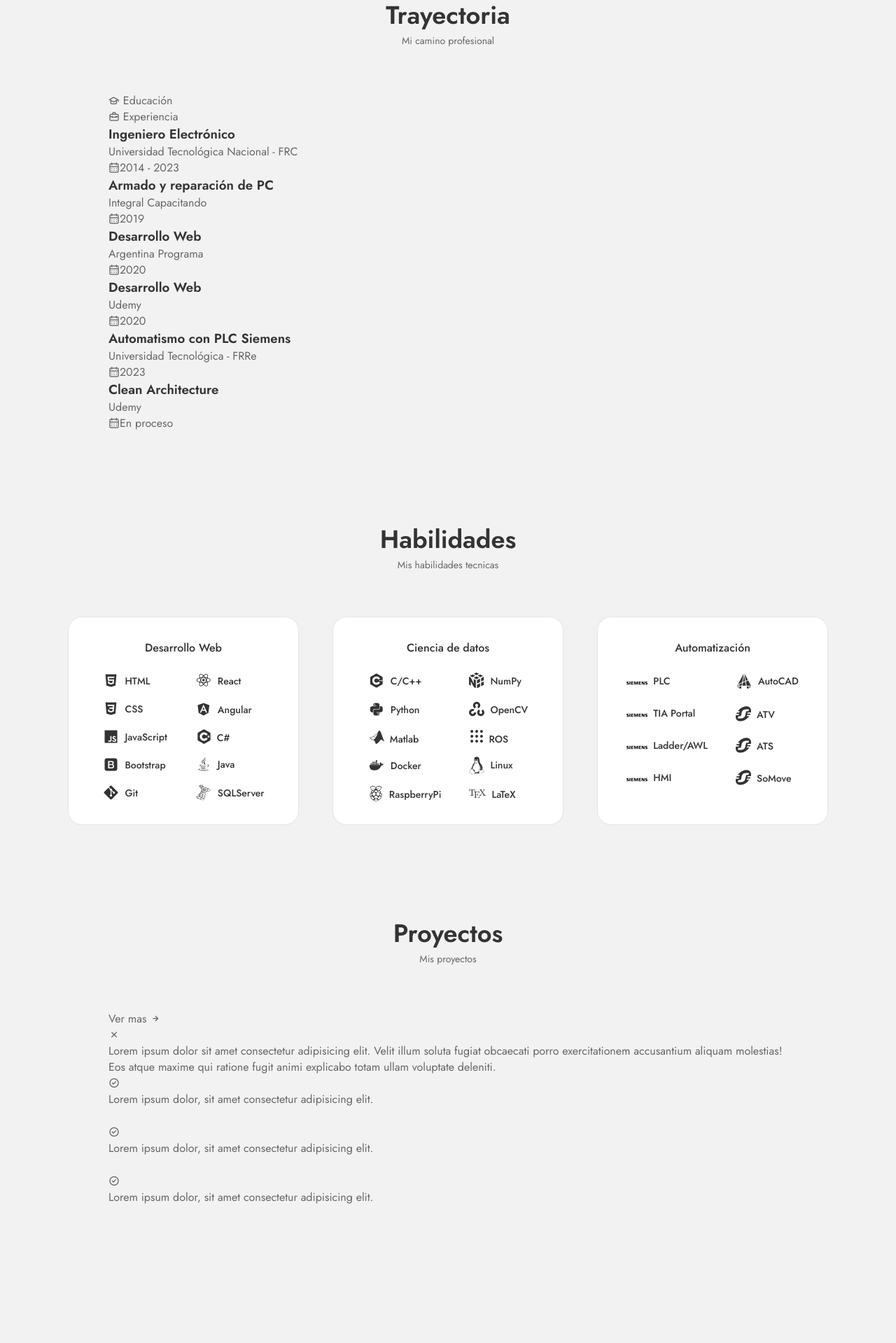
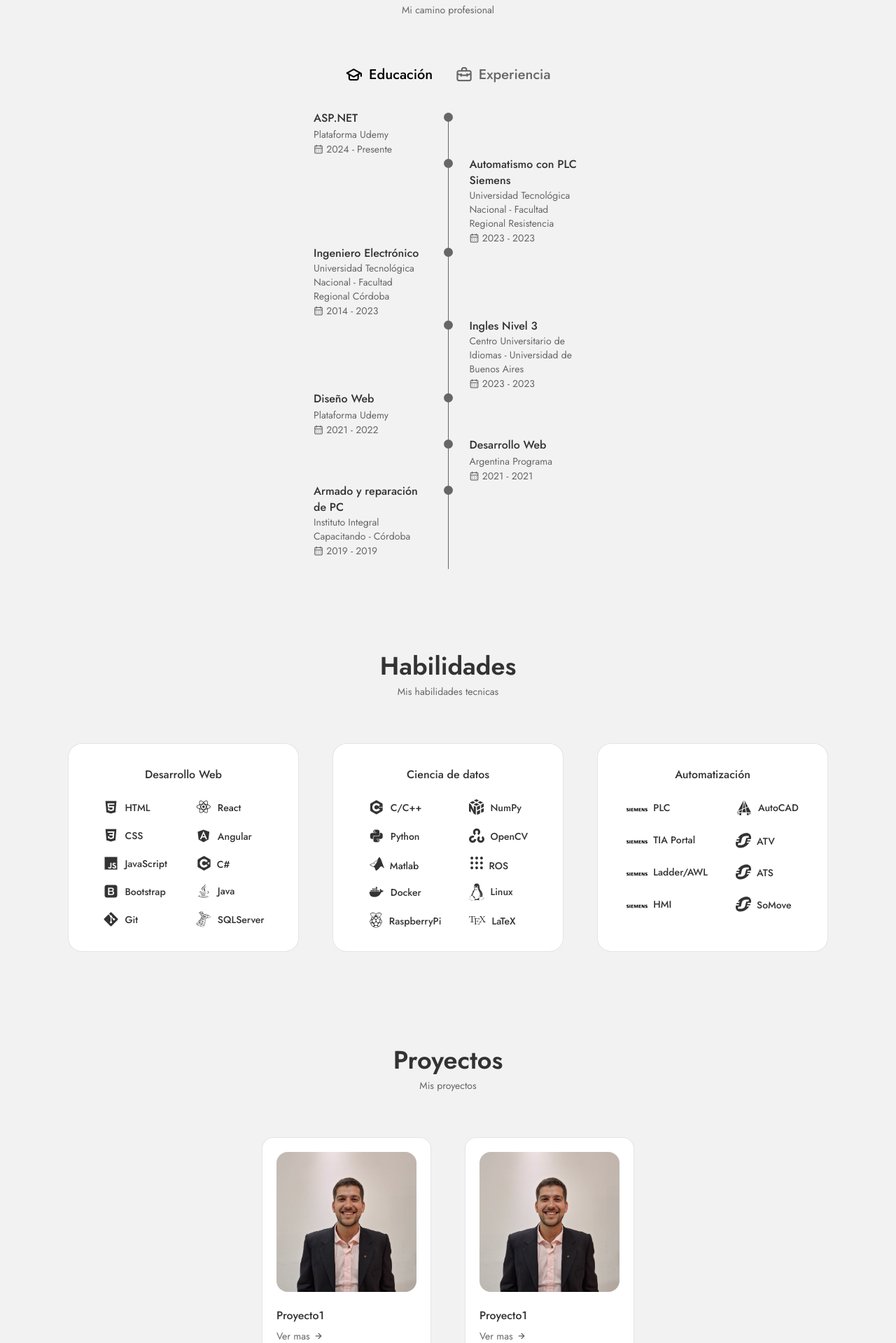
Before and after one commit to MarianoVera22/react-portfolio, a React (Create React App) app: page / in a window 1280 px wide. Shown: the part 601-2520 px from the top of the page at 70% size. Before the commit the page ends 2355 px from the top, so only its background shows below. Built offline with nearby package versions, Linux system fonts and the light colour scheme.

Commit message:
comienzo proyectos

```diff
--- a/src/App.css
+++ b/src/App.css
@@ -88,6 +88,7 @@ ul {
 
 a {
   text-decoration: none;
+  color:var(--text-color)
 }
 
 button {
--- a/src/components/career/Career.css
+++ b/src/components/career/Career.css
@@ -0,0 +1,117 @@
+.career-container{
+    max-width: 768px;
+}
+
+.career-tabs{
+    display: flex;
+    justify-content: center;
+    margin-bottom: var(--mb-2);
+}
+
+.career-button{
+    font-size: var(--h3-font-size);
+    font-weight: var(--font-medium);
+    color: hsl(var(--hue), var(--sat), 40%);
+    margin: 0 var(--mb-1);
+    cursor: pointer;
+}
+
+.career-button:hover{
+    color: var(--title-color-dark);
+}
+
+.career-icon{
+    font-size: 1.6rem;
+    margin-right: var(--mb-0-5);
+}
+
+.career-active{
+    color: var(--title-color-dark);
+}
+
+.career-sections{
+    display: grid;
+    grid-template-columns: 0.5fr;
+    justify-content: center;
+}
+
+.career-content {
+    display: none;
+}
+
+.career-content-active{
+    display: block;
+}
+
+.career-data {
+    display: grid;
+    grid-template-columns: 1fr max-content 1fr;
+    column-gap: 1.5rem;
+}
+
+.career-title{
+    font-size: var(--normal-font-size);
+    font-weight: var(--font-medium);
+}
+
+.career-subtitle {
+    display: inline-block;
+    font-size: var(--small-font-size);
+}
+
+.career-calendar{
+    font-size: var(--small-font-size);
+}
+
+.career-rounder{
+    display: inline-block;
+    width: 13px;
+    height: 13px;
+    background-color: var(--text-color);
+    border-radius: 50%;
+}
+
+.career-line {
+    display: block;
+    width: 1px;
+    height: 100%;
+    background-color: var(--text-color);
+    transform: translate(6px, -7px);
+
+}
+
+
+@media screen and (max-width: 992px) {
+    .career-container{
+        margin-left: auto;
+        margin-right: auto;
+    }
+  }
+
+
+@media screen and (max-width: 768px) {
+    .career-container{
+        margin-left: var(--mb-1-5);
+        margin-right: var(--mb-1-5);
+    }
+  }
+
+@media screen and (max-width: 576px) {
+    .career-sections{
+        grid-template-columns: initial;
+    }
+
+    .career-button{
+        margin: 0 var(--mb-0-75);
+    }
+  }
+
+@media screen and (max-width: 350px) {
+    .career-data {
+        gap: 0.5rem;
+    }
+
+
+
+
+  }
--- a/src/components/career/Career.jsx
+++ b/src/components/career/Career.jsx
@@ -1,34 +1,44 @@
-import React from 'react';
+import React, { useState } from 'react';
 import "./Career.css";
 
 const Career = () => {
+
+    const [toggleState, setToggleState] = useState(1);
+
+    const toggleTab = (index) => {
+        setToggleState(index);
+    };
+
   return (
-    <section className="career section">
+    <section className="career section" id='trayectoria'>
         <h2 className="section-title">Trayectoria</h2>
         <span className="section-subtitle">Mi camino profesional</span>
 
         <div className="career-container container">
             <div className="career-tabs">
-                <div className="career-button career-active button--flex">
+                <div className={toggleState === 1 ? "career-button career-active button-flex"
+                : "career-button button-flex"}
+                onClick={()=>toggleTab(1)}>
                     <i className="uil uil-graduation-cap career-icon"></i>{" "}
                     Educación
                 </div>
 
-                <div className="career-button button--flex">
+                <div className={toggleState === 2 ? "career-button career-active button-flex"
+                 : "career-button button-flex"}
+                 onClick={()=>toggleTab(2)}>
                     <i className="uil uil-briefcase-alt career-icon"></i>{" "}
                     Experiencia
                 </div>
             </div>
 
             <div className="career-sections">
-                <div className="career-content">
-
+                <div className={toggleState === 1 ?"career-content career-content-active" : "career-content"}>
                     <div className="career-data">
                         <div>
-                            <h3 className="career-title">Ingeniero Electrónico</h3>
-                            <span className="career-subtitle">Universidad Tecnológica Nacional - FRC</span>
-                            <div className="career-calender">
-                                <i className="uil uil-calendar-alt"></i>2014 - 2023
+                            <h3 className="career-title">ASP.NET</h3>
+                            <span className="career-subtitle">Plataforma Udemy</span>
+                            <div className="career-calendar">
+                                <i className="uil uil-calendar-alt"></i>{" "}2024 - Presente
                             </div>
                         </div>
 
@@ -47,20 +57,52 @@ const Career = () => {
                         </div>
 
                         <div>
-                            <h3 className="career-title">Armado y reparación de PC</h3>
-                            <span className="career-subtitle">Integral Capacitando</span>
-                            <div className="career-calender">
-                                <i className="uil uil-calendar-alt"></i>2019
+                            <h3 className="career-title">Automatismo con PLC Siemens</h3>
+                            <span className="career-subtitle">Universidad Tecnológica Nacional - Facultad Regional Resistencia</span>
+                            <div className="career-calendar">
+                                <i className="uil uil-calendar-alt"></i>{" "}2023 - 2023
                             </div>
                         </div>
                     </div>
 
                     <div className="career-data">
                         <div>
-                            <h3 className="career-title">Desarrollo Web</h3>
-                            <span className="career-subtitle">Argentina Programa</span>
-                            <div className="career-calender">
-                                <i className="uil uil-calendar-alt"></i>2020
+                            <h3 className="career-title">Ingeniero Electrónico</h3>
+                            <span className="career-subtitle">Universidad Tecnológica Nacional - Facultad Regional Córdoba</span>
+                            <div className="career-calendar">
+                                <i className="uil uil-calendar-alt"></i>{" "}2014 - 2023
+                            </div>
+                        </div>
+
+                        <div>
+                            <span className="career-rounder"></span>
+                            <div className="career-line"></div>
+                        </div>
+                    </div>
+
+                    <div className="career-data">
+                        <div></div>
+
+                        <div>
+                            <span className="career-rounder"></span>
+                            <span className="career-line"></span>
+                        </div>
+
+                        <div>
+                            <h3 className="career-title">Ingles Nivel 3</h3>
+                            <span className="career-subtitle">Centro Universitario de Idiomas - Universidad de Buenos Aires</span>
+                            <div className="career-calendar">
+                                <i className="uil uil-calendar-alt"></i>{" "}2023 - 2023
+                            </div>
+                        </div>
+                    </div>
+
+                    <div className="career-data">
+                        <div>
+                            <h3 className="career-title">Diseño Web</h3>
+                            <span className="career-subtitle">Plataforma Udemy</span>
+                            <div className="career-calendar">
+                                <i className="uil uil-calendar-alt"></i>{" "}2021 - 2022
                             </div>
                         </div>
 
@@ -80,19 +122,40 @@ const Career = () => {
 
                         <div>
                             <h3 className="career-title">Desarrollo Web</h3>
-                            <span className="career-subtitle">Udemy</span>
-                            <div className="career-calender">
-                                <i className="uil uil-calendar-alt"></i>2020
+                            <span className="career-subtitle">Argentina Programa</span>
+                            <div className="career-calendar">
+                                <i className="uil uil-calendar-alt"></i>{" "}2021 - 2021
                             </div>
                         </div>
                     </div>
 
                     <div className="career-data">
                         <div>
-                            <h3 className="career-title">Automatismo con PLC Siemens</h3>
-                            <span className="career-subtitle">Universidad Tecnológica - FRRe</span>
-                            <div className="career-calender">
-                                <i className="uil uil-calendar-alt"></i>2023
+                            <h3 className="career-title">Armado y reparación de PC</h3>
+                            <span className="career-subtitle">Instituto Integral Capacitando - Córdoba</span>
+                            <div className="career-calendar">
+                                <i className="uil uil-calendar-alt"></i>{" "}2019 - 2019
+                            </div>
+                        </div>
+
+                        <div>
+                            <span className="career-rounder"></span>
+                            <div className="career-line"></div>
+                        </div>
+                    </div>
+
+
+                </div>
+            </div>
+
+            <div className="career-sections">
+                <div className={toggleState === 2 ?"career-content career-content-active" : "career-content"}>
+                    <div className="career-data">
+                        <div>
+                            <h3 className="career-title">Supervisor Electrónico y Eléctrico</h3>
+                            <span className="career-subtitle">Fantini Ladrillos Cerámicos - Colonia Caroya</span>
+                            <div className="career-calendar">
+                                <i className="uil uil-calendar-alt"></i>{" "}2023 - Presente
                             </div>
                         </div>
 
@@ -111,15 +174,28 @@ const Career = () => {
                         </div>
 
                         <div>
-                            <h3 className="career-title">Clean Architecture</h3>
-                            <span className="career-subtitle">Udemy</span>
-                            <div className="career-calender">
-                                <i className="uil uil-calendar-alt"></i>En proceso
+                            <h3 className="career-title">Practicas Profesionales</h3>
+                            <span className="career-subtitle">Centro de Investigación en Informática para la Ingeniería - Córdoba</span>
+                            <div className="career-calendar">
+                                <i className="uil uil-calendar-alt"></i>{" "}2022 - 2023
                             </div>
                         </div>
                     </div>
 
+                    <div className="career-data">
+                        <div>
+                            <h3 className="career-title">Profesor armado y reparación de PC</h3>
+                            <span className="career-subtitle">Instituto Integral Capacitando - Jesus Maria</span>
+                            <div className="career-calendar">
+                                <i className="uil uil-calendar-alt"></i>{" "}2021 - 2023
+                            </div>
+                        </div>
 
+                        <div>
+                            <span className="career-rounder"></span>
+                            <div className="career-line"></div>
+                        </div>
+                    </div>
                 </div>
             </div>
         </div>
--- a/src/components/home/Home.css
+++ b/src/components/home/Home.css
@@ -1,6 +1,6 @@
 .home_content {
   grid-template-columns: 1fr 580px;
-  padding-top: 4.5rem;
+  padding-top: 3rem;
   padding-left: 2rem;
   padding-right: 2rem;
   column-gap: 2rem;
@@ -22,7 +22,7 @@
 
 .home_button {
   color: #dcdcdd;
-  margin-top: 1rem;
+  margin-top: 2rem;
   padding: 10px 15px;
   background-color: #46494c;
   font-size: var(--small-font-size);
@@ -57,8 +57,8 @@
   background-repeat: no-repeat;
   background-position: center;
   background-size: cover;
-  width: 300px;
-  height: 300px;
+  width: 280px;
+  height: 280px;
   box-shadow: inset 0 0 0 7px rgba(255, 255, 255, 0.3);
   order: 0;
   justify-self: center;
--- a/src/components/nav/Nav.css
+++ b/src/components/nav/Nav.css
@@ -16,15 +16,18 @@
 }
 
 .nav-theme {
+  display: none;
   flex-direction: column;
   align-items: center;
   font-size: var(--h2-font-size);
   color: var(--title-color);
   font-weight: var(--font-medium);
-  transition: 0.3s;
   padding: 0 0.5rem 0 0.5rem;
 }
 
+.nav-theme:hover{
+  color: #1985a1;
+}
 .nav-logo,
 .nav-toggle {
   color: var(--title-color);
--- a/src/components/nav/Nav.jsx
+++ b/src/components/nav/Nav.jsx
@@ -11,9 +11,6 @@ const Nav = () => {
        <div className='nav-conf'>
             <a href="index.html" className="nav-logo">
                 <i class="uil uil-moon nav-theme"></i>
-            </a>
-            <a href="index.html" className="nav-logo">
-                <i class="uil uil-language nav-theme"></i>
             </a>
         </div>
             <div className={Toggle ? "nav-menu show-menu" : "nav-menu"}>
--- a/src/components/projects/Projects.css
+++ b/src/components/projects/Projects.css
@@ -0,0 +1,37 @@
+.projects-container {
+    grid-template-columns: repeat(2, max-content);
+    gap: 3rem;
+    justify-content: center;
+}
+
+.projects-card{
+    background-color: var(--container-color);
+    border: 1px solid rgba(0, 0, 0, 0.1);
+    padding: 1.25rem;
+    border-radius: 1rem;
+}
+
+.projects-img {
+    width: 200px;
+    border-radius: 1rem;
+    margin-bottom: var(--mb-1);
+}
+
+.projects-title{
+    font-size: var(--normal-font-size);
+    font-weight: var(--font-medium);
+    margin-bottom: var(--mb-0-5);
+}
+
+.projects-button{
+    color: var(--text-color);
+    font-size: var(--small-font-size);
+    display: flex;
+    align-items: center;
+    column-gap: 0.25rem;
+}
+
+.projects-button-icon{
+    font-size: 1rem;
+    transition: 0.4s;
+}
--- a/src/components/projects/Projects.jsx
+++ b/src/components/projects/Projects.jsx
@@ -1,45 +1,60 @@
 import React from 'react';
 import "./Projects.css";
+import image1 from "../../assets/foto_cv2.jpg"
 
 const Projects = () => {
   return (
-    <section className="projects section" id='projects'>
+    <section className="projects section" id='proyectos'>
         <h2 className="section-title">Proyectos</h2>
         <span className="section-subtitle">Mis proyectos</span>
 
         <div className="projects-container container grid">
-            <div className="projects-content">
-                <div>
-                    <i className="uil projects-icon"></i>
-                    <h3 className="projects-title"></h3>
-                </div>
-                <span className="projects-button">Ver mas{" "}
-                    <i className="uil uil-arrow-right project-button-icon"></i>
-                </span>
+            <div className="projects-card">
+                <img src={image1} alt="asd" className="projects-img" />
+                <h3 className="projects-title">Proyecto1</h3>
+                <a href="#" className="projects-button">
+                    Ver mas <i className="bx bx-right-arrow-alt projects-button-icon"></i>
+                </a>
+            </div>
 
-                <div className="projects-modal">
-                    <div className="projects-modal-content">
-                        <i className="uil uil-times projects-modal-close"></i>
-                        <h3 className="projects-modal-title"></h3>
-                        <p className="projects-modal-description">Lorem ipsum dolor sit amet consectetur adipisicing elit. Velit illum soluta fugiat obcaecati porro exercitationem accusantium aliquam molestias! Eos atque maxime qui ratione fugit animi explicabo totam ullam voluptate deleniti.</p>
-                        <ul className="projects-modal-projects grid">
-                            <li className="projects-modal-projects">
-                                <i className="uil uil-check-circle projects-modal-icon"></i>
-                                <p className="projects-modal-info">Lorem ipsum dolor, sit amet consectetur adipisicing elit.</p>
-                            </li>
+            <div className="projects-card">
+                <img src={image1} alt="asd" className="projects-img" />
+                <h3 className="projects-title">Proyecto1</h3>
+                <a href="#" className="projects-button">
+                    Ver mas <i className="bx bx-right-arrow-alt projects-button-icon"></i>
+                </a>
+            </div>
 
-                            <li className="projects-modal-projects">
-                                <i className="uil uil-check-circle projects-modal-icon"></i>
-                                <p className="projects-modal-info">Lorem ipsum dolor, sit amet consectetur adipisicing elit.</p>
-                            </li>
+            <div className="projects-card">
+                <img src={image1} alt="asd" className="projects-img" />
+                <h3 className="projects-title">Proyecto1</h3>
+                <a href="#" className="projects-button">
+                    Ver mas <i className="bx bx-right-arrow-alt projects-button-icon"></i>
+                </a>
+            </div>
 
-                            <li className="projects-modal-projects">
-                                <i className="uil uil-check-circle projects-modal-icon"></i>
-                                <p className="projects-modal-info">Lorem ipsum dolor, sit amet consectetur adipisicing elit.</p>
-                            </li>
-                        </ul>
-                    </div>
-                </div>
+            <div className="projects-card">
+                <img src={image1} alt="asd" className="projects-img" />
+                <h3 className="projects-title">Proyecto1</h3>
+                <a href="#" className="projects-button">
+                    Ver mas <i className="bx bx-right-arrow-alt projects-button-icon"></i>
+                </a>
+            </div>
+
+            <div className="projects-card">
+                <img src={image1} alt="asd" className="projects-img" />
+                <h3 className="projects-title">Proyecto1</h3>
+                <a href="#" className="projects-button">
+                    Ver mas <i className="bx bx-right-arrow-alt projects-button-icon"></i>
+                </a>
+            </div>
+
+            <div className="projects-card">
+                <img src={image1} alt="asd" className="projects-img" />
+                <h3 className="projects-title">Proyecto1</h3>
+                <a href="#" className="projects-button">
+                    Ver mas <i className="bx bx-right-arrow-alt projects-button-icon"></i>
+                </a>
             </div>
         </div>
     </section>
--- a/src/components/skills/Skills.css
+++ b/src/components/skills/Skills.css
@@ -69,7 +69,6 @@
         grid-template-columns:max-content;
         row-gap: 2rem;
     }
-
   }
 
 @media screen and (max-width: 576px) {
--- a/src/components/skills/Skills.jsx
+++ b/src/components/skills/Skills.jsx
@@ -6,7 +6,7 @@ import Automation from './Automation';
 
 const Skills = () => {
   return (
-    <section className="skills section" id="skills">
+    <section className="skills section" id="habilidades">
         <h2 className="section-title">Habilidades</h2>
         <span className="section-subtitle">Mis habilidades tecnicas</span>
         <div className="skills-container container grid">
```
Also changed, not shown: src/assets/English_language.svg (added), 1 other file (tests, documents, lock files or other folders).
